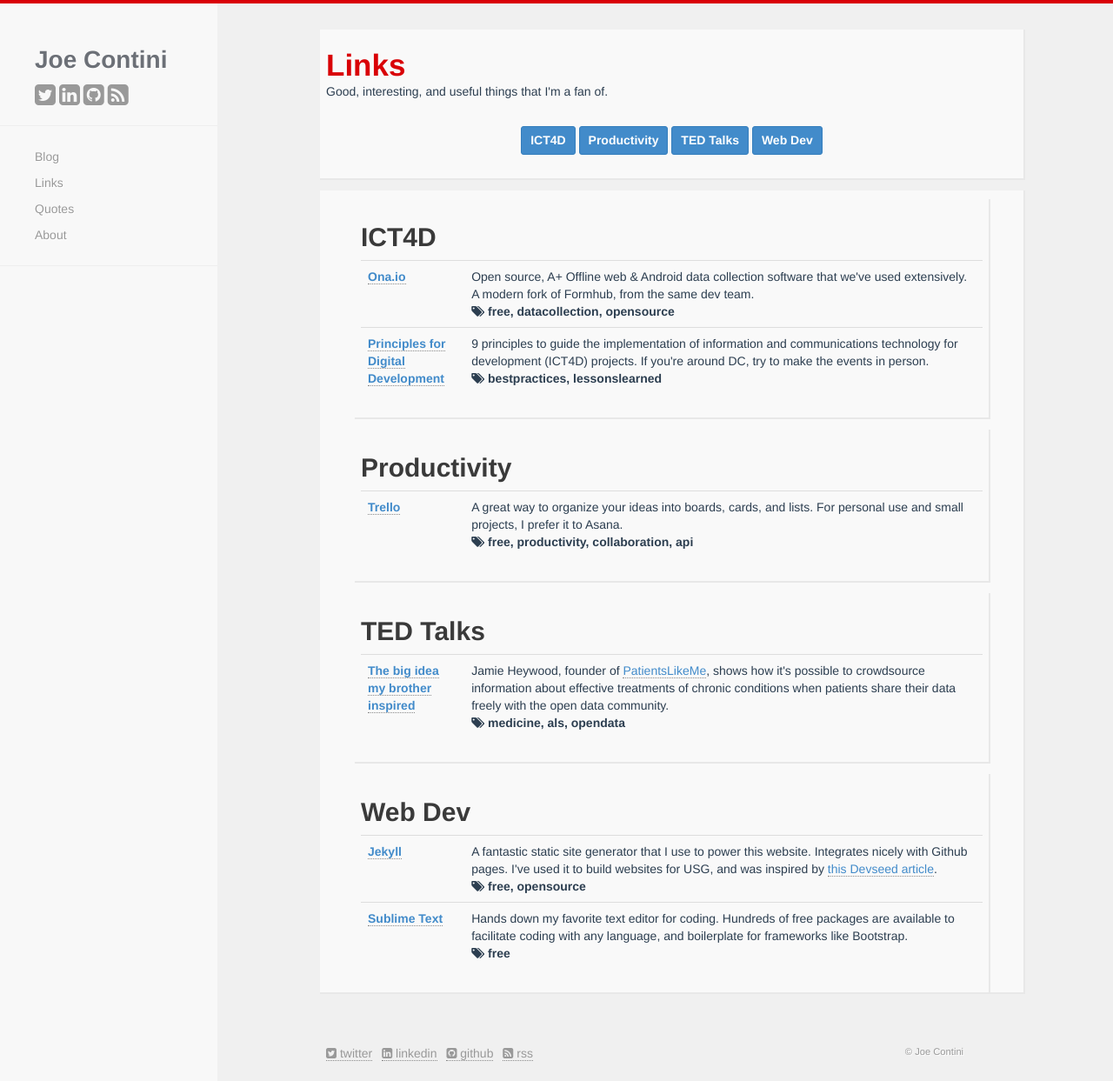
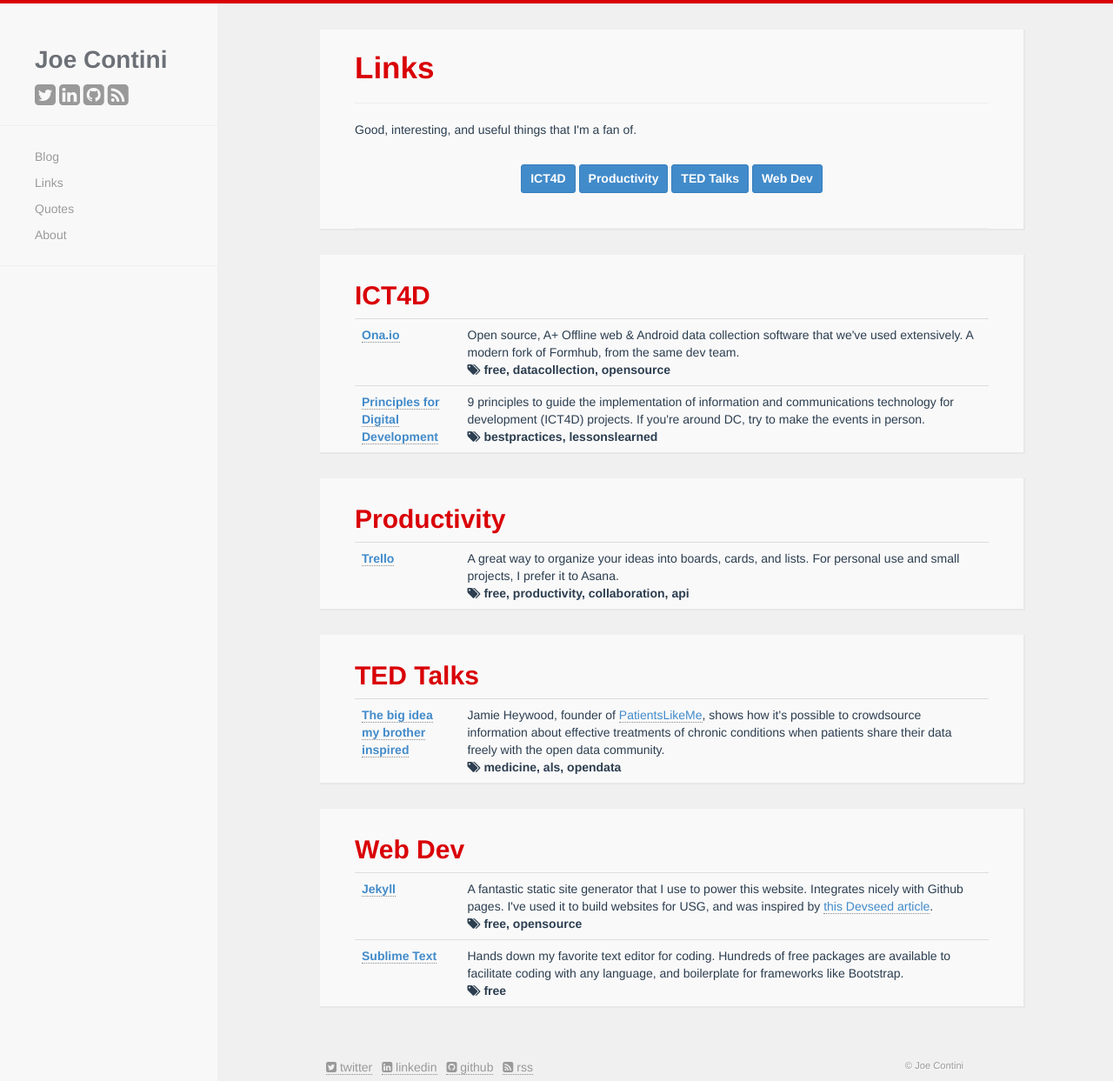
Before and after one commit to jcontini/old-jekyll-site, a Jekyll site: the page built from links.html, in a window 1280 px wide and 1243 px high. Shown: the whole window at 87% size. Built offline with Jekyll 4.4.1, drawn with Linux system fonts in a browser that asks for light colours; nearby versions of some CDN libraries; Markdown is read by kramdown in place of the engine named in the settings; comment, search, counter and statistics services are not loaded.

Commit message:
Made title styles consistent

```diff
--- a/links.html
+++ b/links.html
@@ -1,8 +1,9 @@
 ---
 title: Links
 ---
-<div class='section' id="Links">
+<div class='page' id="Links">
   <h1 class='page-title'>Links</h1>
+  <hr />
   <p>Good, interesting, and useful things that I'm a fan of.</p><br>
   <center>
   {% assign categories = "ICT4D|Productivity|TED Talks|Web Dev" | split: "|" %}
@@ -11,11 +12,11 @@
   {% endfor %}
   </center>
   <br>
+  <hr />
 </div>
 
-<div id="article">
   {% for cat in categories %}
-  <div class="article section" id="{{ cat | remove:' ' }}">
+  <div class="page" id="{{ cat | remove:' ' }}">
     <h2>{{ cat }}</h2>
     <table class="table table-hover table-striped">
       <tbody>
@@ -34,4 +35,3 @@
     </table>
   </div>
   {% endfor %}
-</div>
--- a/quotes.html
+++ b/quotes.html
@@ -1,9 +1,11 @@
 ---
 title: Quotes
 ---
-<div class="section">
+<div class="page">
   <h1 class="page-title">Quotes</h1>
+  <hr />
   <p>These are quotes I've come across that have had meaning to me at some point in my life.</p>
+  <br />
 </div>
 
 {% for quote in site.data.quotes %}
```
